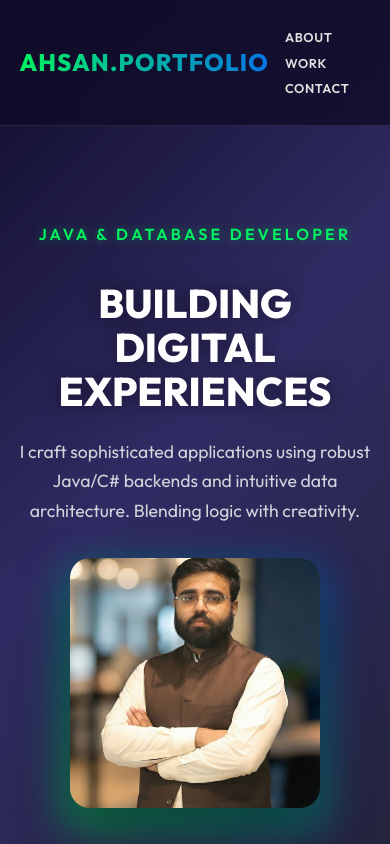
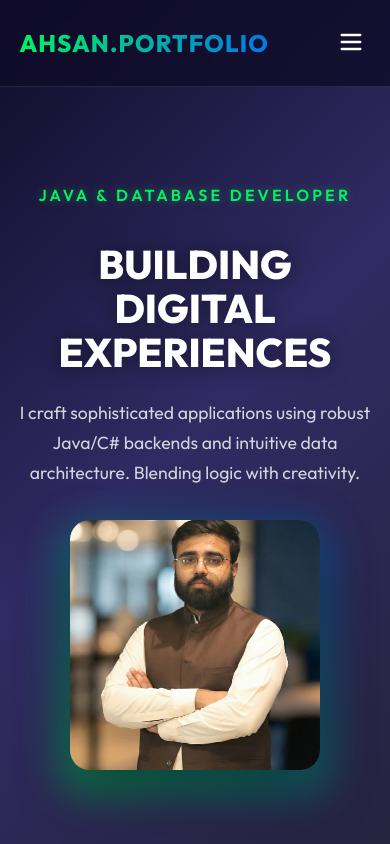
Before and after one commit to M-Ahsan-siddique/My-portfolio, a React (Vite) app: page / in a window 390 px wide. Shown: the top 844 px of the page. Built offline with nearby package versions, Linux system fonts and the light colour scheme.

Commit message:
Implementing mobile hamburger menu

```diff
--- a/src/App.jsx
+++ b/src/App.jsx
@@ -1,6 +1,6 @@
 import React, { useState } from 'react';
 import myself from './assets/profile_alt.jpeg';
-import { Mail, Phone } from 'lucide-react'; // Removed Sun/Moon as we are enforcing the dark Igloo aesthetic
+import { Mail, Phone, Menu, X } from 'lucide-react'; // Removed Sun/Moon as we are enforcing the dark Igloo aesthetic
 import { db } from './firebase';
 import { collection, addDoc } from "firebase/firestore";
 
@@ -12,10 +12,13 @@ function App() {
         type: 'Individual', // Individual or Company
         description: ''
     });
+    const [isMenuOpen, setIsMenuOpen] = useState(false);
 
     const handleChange = (e) => {
         setFormData({ ...formData, [e.target.name]: e.target.value });
     };
+
+    const toggleMenu = () => setIsMenuOpen(!isMenuOpen);
 
     const handleSubmit = async (e) => {
         e.preventDefault();
@@ -40,11 +43,27 @@ function App() {
             {/* Navbar */}
             <header className="header">
                 <h1 className="logo">Ahsan.Portfolio</h1>
-                <nav>
+
+                {/* Desktop Nav */}
+                <nav className="desktop-nav">
                     <a href="#about">About</a>
                     <a href="#projects">Work</a>
                     <a href="#contact">Contact</a>
                 </nav>
+
+                {/* Mobile Menu Button */}
+                <button className="mobile-menu-btn" onClick={toggleMenu} aria-label="Toggle menu">
+                    {isMenuOpen ? <X size={28} /> : <Menu size={28} />}
+                </button>
+
+                {/* Mobile Nav Overlay */}
+                <div className={`mobile-nav ${isMenuOpen ? 'open' : ''}`}>
+                    <nav>
+                        <a href="#about" onClick={toggleMenu}>About</a>
+                        <a href="#projects" onClick={toggleMenu}>Work</a>
+                        <a href="#contact" onClick={toggleMenu}>Contact</a>
+                    </nav>
+                </div>
             </header>
 
             {/* Hero Section */}
@@ -178,7 +197,7 @@ function App() {
             </section>
 
             <footer>
-                <p>Designed by Mahsa</p>
+                <p>Designed by Ahsan Siddique</p>
                 <p>&copy; 2026</p>
             </footer>
         </div>
--- a/src/index.css
+++ b/src/index.css
@@ -115,7 +115,8 @@ body {
   color: transparent;
 }
 
-nav a {
+/* --- NAVBAR --- */
+.desktop-nav a {
   margin-left: 2.5rem;
   text-decoration: none;
   color: var(--text-secondary);
@@ -127,12 +128,12 @@ nav a {
   position: relative;
 }
 
-nav a:hover {
+.desktop-nav a:hover {
   color: white;
   text-shadow: 0 0 8px rgba(255, 255, 255, 0.5);
 }
 
-nav a::after {
+.desktop-nav a::after {
   content: '';
   position: absolute;
   bottom: -4px;
@@ -144,8 +145,70 @@ nav a::after {
   box-shadow: 0 0 5px var(--accent-cyan);
 }
 
-nav a:hover::after {
+.desktop-nav a:hover::after {
   width: 100%;
+}
+
+/* Mobile Menu Button */
+.mobile-menu-btn {
+  display: none;
+  /* Hidden on desktop */
+  background: none;
+  border: none;
+  color: white;
+  cursor: pointer;
+  z-index: 1002;
+  transition: color 0.3s;
+}
+
+.mobile-menu-btn:hover {
+  color: var(--accent-cyan);
+  filter: drop-shadow(0 0 5px var(--accent-cyan));
+}
+
+/* Mobile Nav Overlay */
+.mobile-nav {
+  position: fixed;
+  top: 0;
+  left: 0;
+  width: 100%;
+  height: 100vh;
+  background: rgba(15, 12, 41, 0.95);
+  backdrop-filter: blur(15px);
+  z-index: 1001;
+  display: flex;
+  justify-content: center;
+  align-items: center;
+  opacity: 0;
+  pointer-events: none;
+  transition: opacity 0.4s ease;
+}
+
+.mobile-nav.open {
+  opacity: 1;
+  pointer-events: all;
+}
+
+.mobile-nav nav {
+  display: flex;
+  flex-direction: column;
+  gap: 2rem;
+  text-align: center;
+}
+
+.mobile-nav a {
+  font-size: 2rem;
+  text-decoration: none;
+  color: white;
+  font-weight: 800;
+  text-transform: uppercase;
+  letter-spacing: 0.1em;
+  transition: color 0.3s;
+}
+
+.mobile-nav a:hover {
+  color: var(--accent-cyan);
+  text-shadow: 0 0 15px var(--accent-cyan);
 }
 
 /* --- HERO --- */
@@ -533,8 +596,18 @@ footer {
     gap: 3rem;
   }
 
+  /* Hide Desktop Nav on Mobile */
+  .desktop-nav {
+    display: none;
+  }
+
+  /* Show Mobile Menu Button */
+  .mobile-menu-btn {
+    display: block;
+  }
+
   nav a {
-    margin-left: 1rem;
-    font-size: 0.8rem;
+    /* Removed old mobile specific overrides since we use the overlay now */
+    margin: 0;
   }
 }
```
